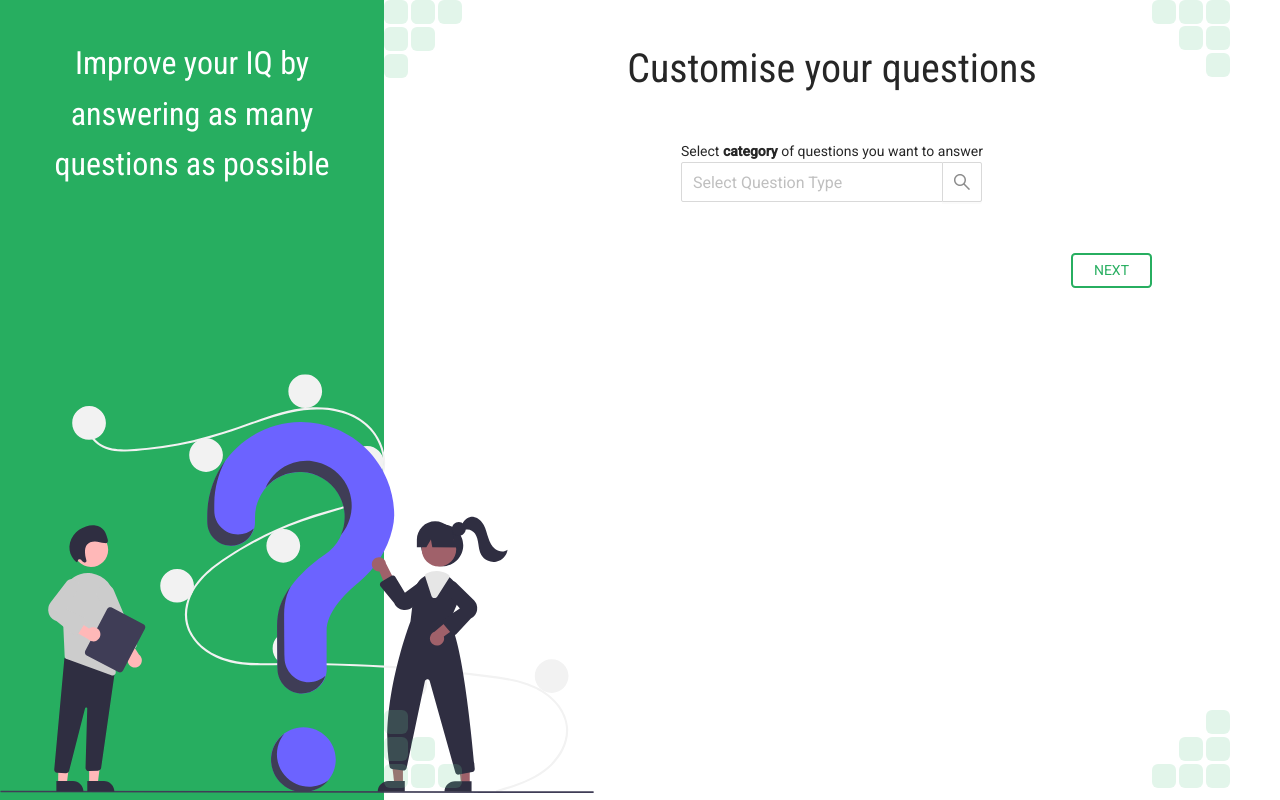
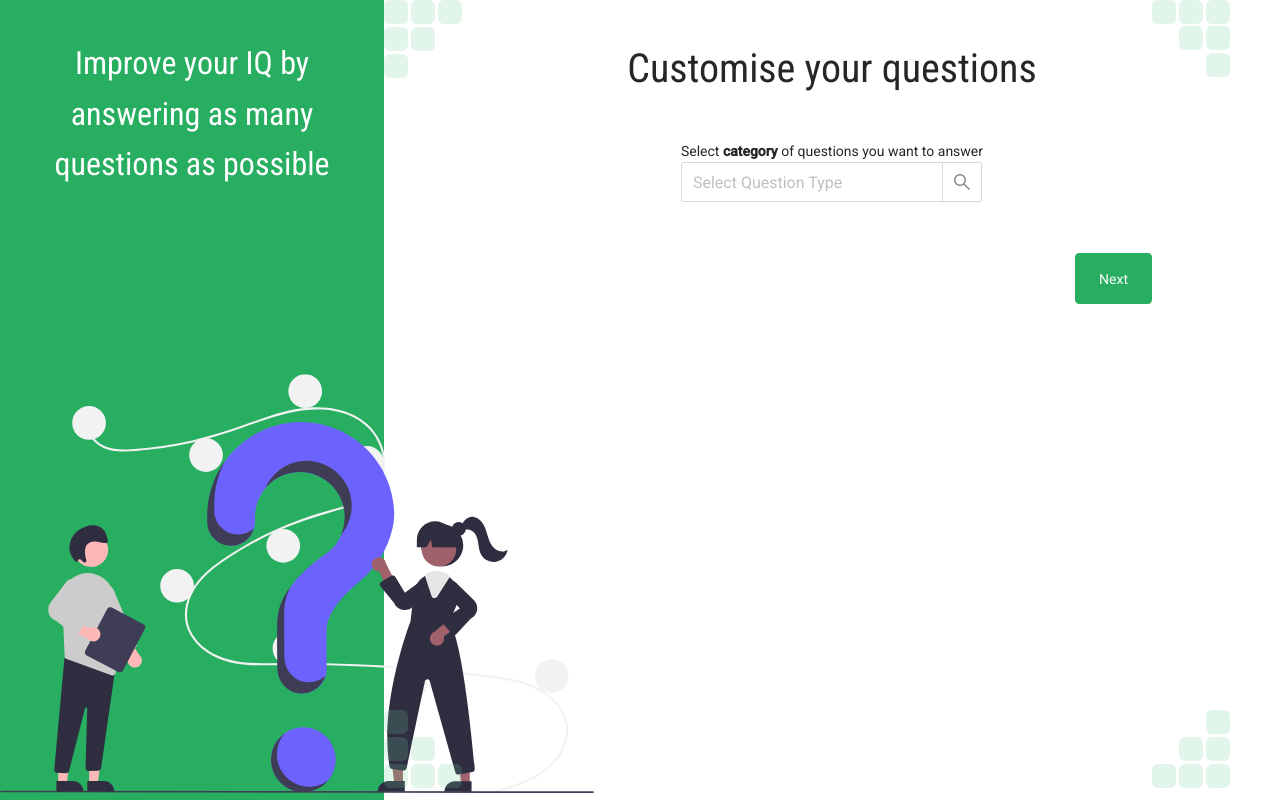
Before and after one commit to jmnyarega/Questionista, a React (Create React App) app: page / in a window 1280 px wide. Built offline with nearby package versions, Linux system fonts and the light colour scheme; no server answers.

Commit message:
easy to work with buttons

```diff
--- a/src/Customise/Count/index.tsx
+++ b/src/Customise/Count/index.tsx
@@ -43,7 +43,7 @@ const Count = () => {
           <Link
             to={{ pathname: "/start" }}
             onClick={selectCount}
-            className="btn btn-ghost"
+            className="btn"
           >
             Next
           </Link>
--- a/src/Customise/Level/index.tsx
+++ b/src/Customise/Level/index.tsx
@@ -54,7 +54,7 @@ const Level = () => {
           <Link
             to={{ pathname: "/count" }}
             onClick={selectLevel}
-            className="btn btn-ghost"
+            className="btn"
           >
             Next
           </Link>
--- a/src/Customise/Topic/index.tsx
+++ b/src/Customise/Topic/index.tsx
@@ -64,11 +64,7 @@ const Topic = () => {
         </AutoComplete>
       </div>
       <div className="content-next">
-        <Link
-          to={{ pathname: "/type" }}
-          onClick={selectTopic}
-          className="btn btn-ghost"
-        >
+        <Link to={{ pathname: "/type" }} onClick={selectTopic} className="btn">
           Next
         </Link>
       </div>
--- a/src/Customise/Type/index.tsx
+++ b/src/Customise/Type/index.tsx
@@ -52,7 +52,7 @@ const Type = () => {
           <Link
             to={{ pathname: "/level" }}
             onClick={selectType}
-            className="btn btn-ghost"
+            className="btn"
           >
             Next
           </Link>
--- a/src/Questions/index.tsx
+++ b/src/Questions/index.tsx
@@ -104,7 +104,7 @@ const Questions = () => {
         {index < questions.length - 1 && clickedIndex >= 0 && (
           <Link
             to={{ pathname: `/question/${Number(index) + 1}` }}
-            className="btn btn-ghost content-btn"
+            className="btn content-btn"
             onClick={confirmNumbers}
           >
             Next
@@ -113,7 +113,7 @@ const Questions = () => {
         {Number(index) === questions.length - 1 && clickedIndex >= 0 && (
           <Link
             to={{ pathname: `/summary` }}
-            className="btn btn-ghost content-btn"
+            className="btn content-btn"
             onClick={confirmNumbers}
           >
             Submit
--- a/src/Summary/index.tsx
+++ b/src/Summary/index.tsx
@@ -16,7 +16,7 @@ const Questions = () => {
         <Repeat />
       </Link>
       <h2 className="title-small summary-title__repeat">Repeat test</h2>
-      <Link to="/" className="btn btn-ghost">
+      <Link to="/" className="btn">
         Customise Questions
       </Link>
     </main>
--- a/src/utils/css/utils.css
+++ b/src/utils/css/utils.css
@@ -1,12 +1,12 @@
 /* ----- Button types -----------------------*/
 .btn {
   text-decoration: none;
-  padding: 0.3em 1.5em;
+  padding: 0.9rem 1.5rem;
   background-color: #27ae60;
   text-align: center;
   color: white;
   border-radius: 0.3em;
-  text-transform: uppercase;
+  text-transform: capitalize;
   display: inline-block;
 }
 
```
